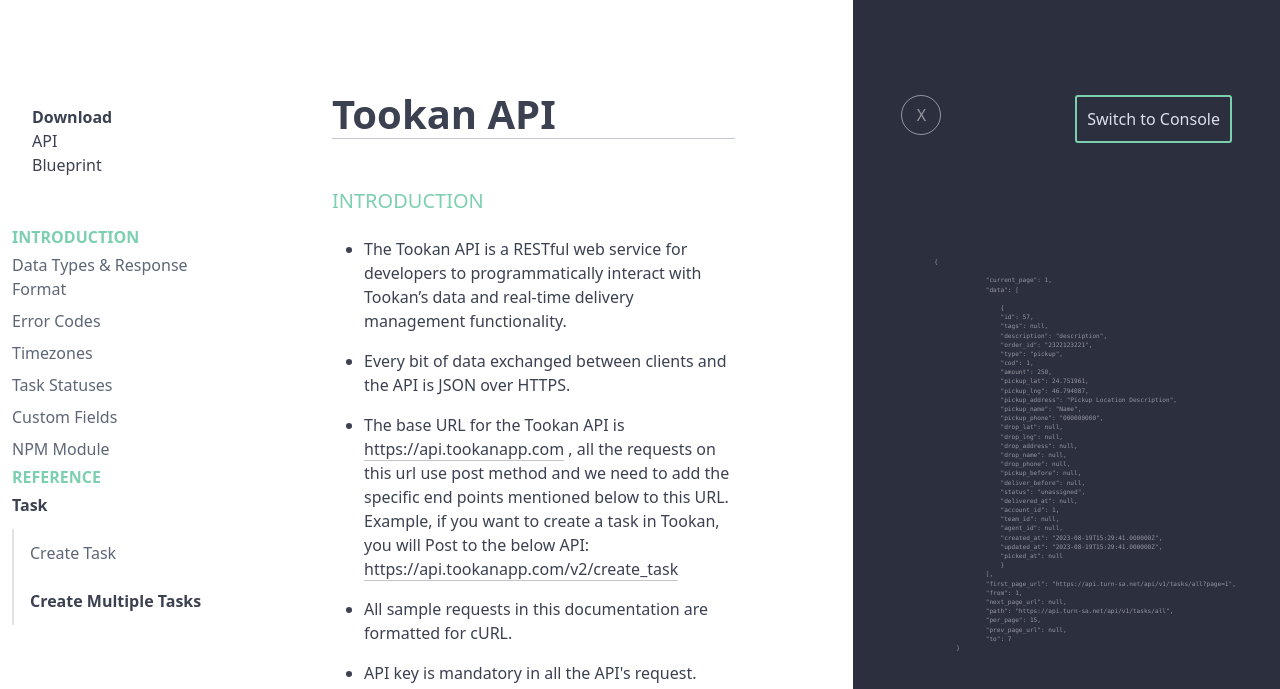
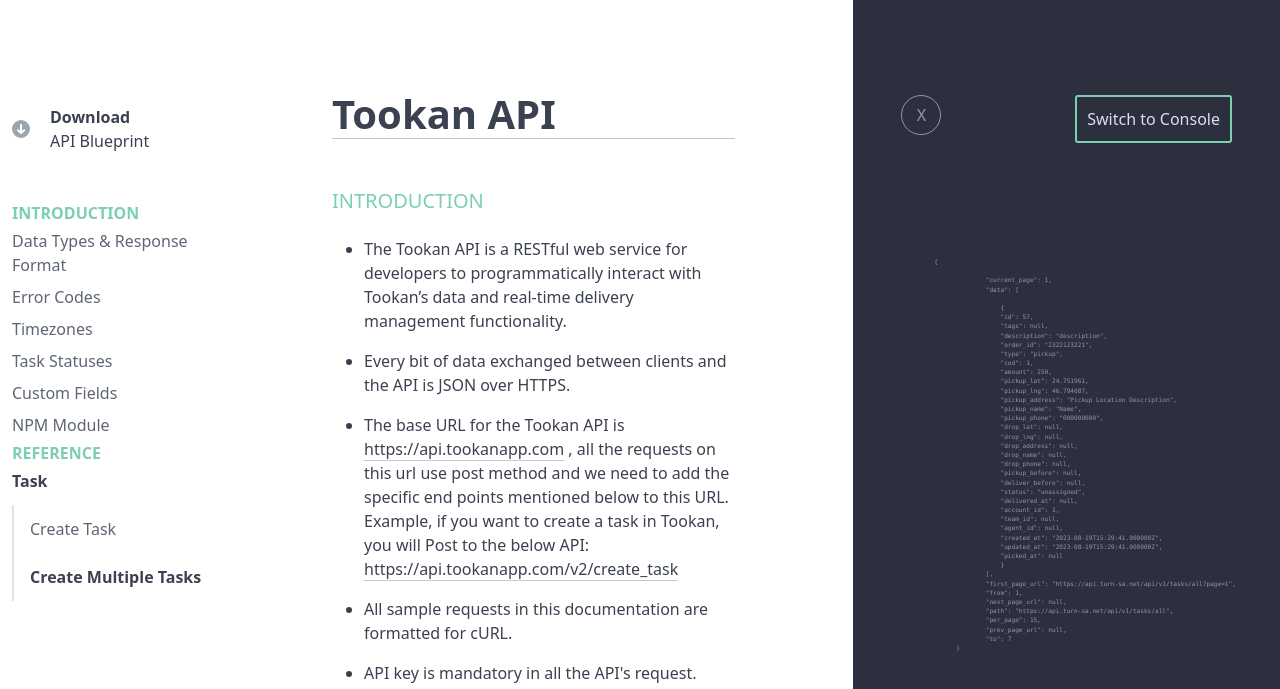
Before and after one commit to MonzerOmer1234/Tookan_API, a plain HTML site: page index.html in a window 1280 px wide. Shown: the part 111-800 px from the top of the page. Drawn offline with nearby package versions, Linux system fonts and the light colour scheme.

Commit message:
fix the links width in the large screens

```diff
--- a/style.css
+++ b/style.css
@@ -181,6 +181,11 @@ pre {
 }
 .content .links a {
   color: var(--dark-color);
+}
+@media (min-width: 992px) {
+  .content .links {
+    width: 200px;
+  }
 }
 .content div:nth-child(2) div {
   margin-top: 50px;
```
